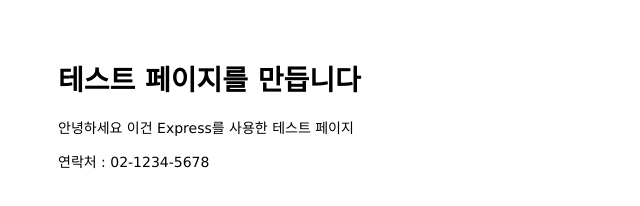
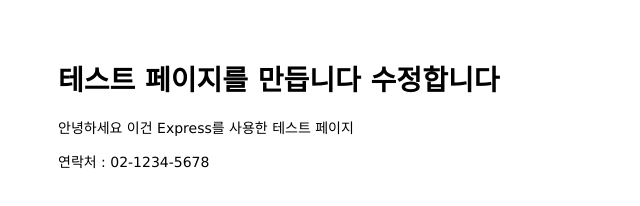
Before and after one commit to awsehwang/mastering-git-github, a website: page public/index.html in a window 1280 px wide. Shown: the whole page, without its empty margins (0-640 px from the left). Drawn offline with Linux system fonts and the light colour scheme.

Commit message:
Change header

```diff
--- a/public/index.html
+++ b/public/index.html
@@ -5,7 +5,7 @@
 	</head>
 
 	<body>
-		<h1>테스트 페이지를 만듭니다</h1>
+		<h1>테스트 페이지를 만듭니다 수정합니다</h1>
 		<p>안녕하세요 이건 Express를 사용한 테스트 페이지</p>
 	</body>
 
```
